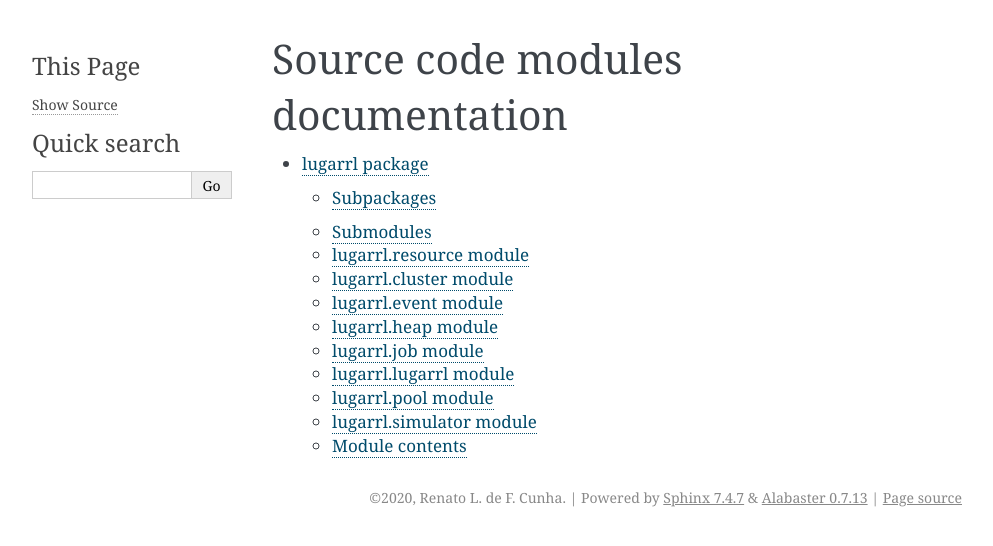
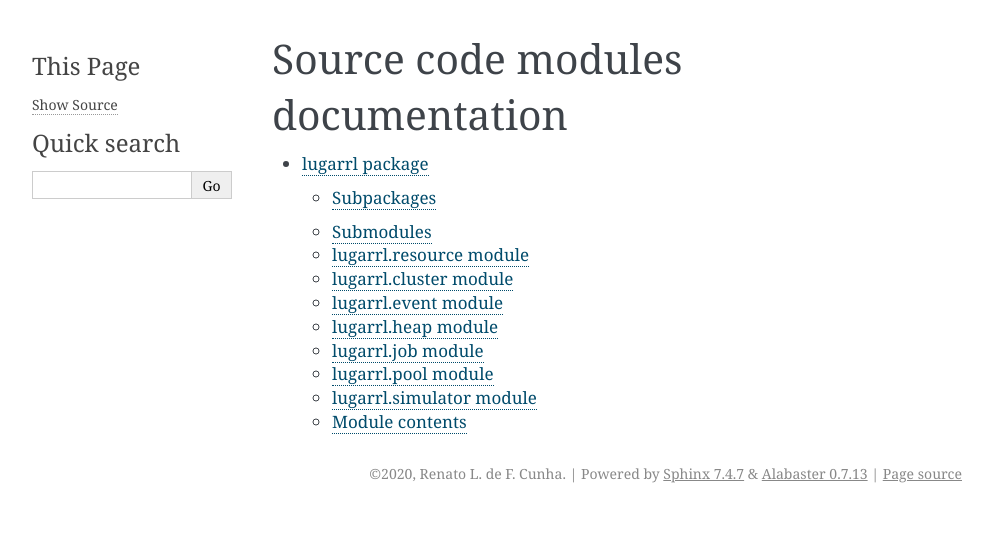
Before and after one commit to renatolfc/sched-rl-gym, a Sphinx documentation site: the page built from docs/modules.rst, in a window 1280 px wide. Shown: the top 546 px of the page, without its empty margins (148-1141 px from the left). Built offline with Sphinx 7.4.7, drawn with Linux system fonts in a browser that asks for light colours; pages that are not in the unit, such as notebooks, are missing from menus.

Commit message:
doc: remove reference to deleted module

```diff
--- a/docs/lugarrl.rst
+++ b/docs/lugarrl.rst
@@ -56,14 +56,6 @@ lugarrl.job module
    :undoc-members:
    :show-inheritance:
 
-lugarrl.lugarrl module
-----------------------
-
-.. automodule:: lugarrl.lugarrl
-   :members:
-   :undoc-members:
-   :show-inheritance:
-
 lugarrl.pool module
 -------------------
 
```
